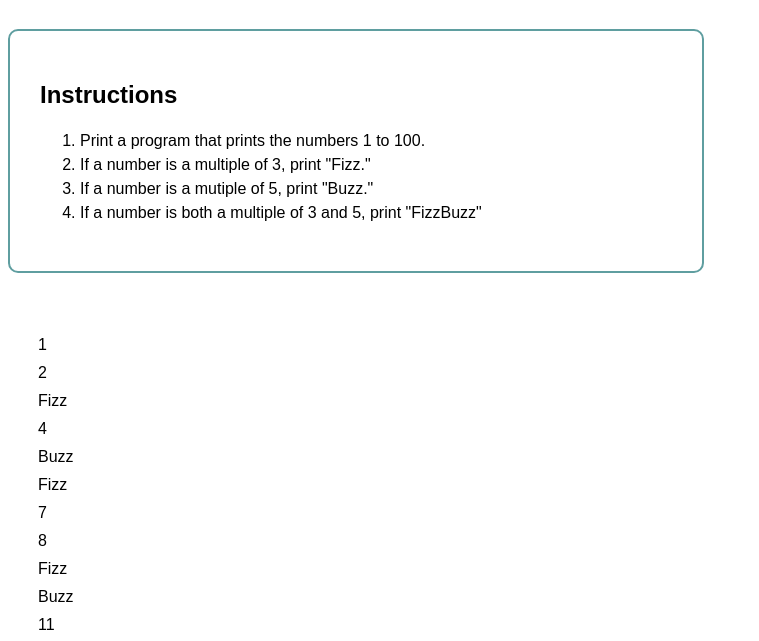
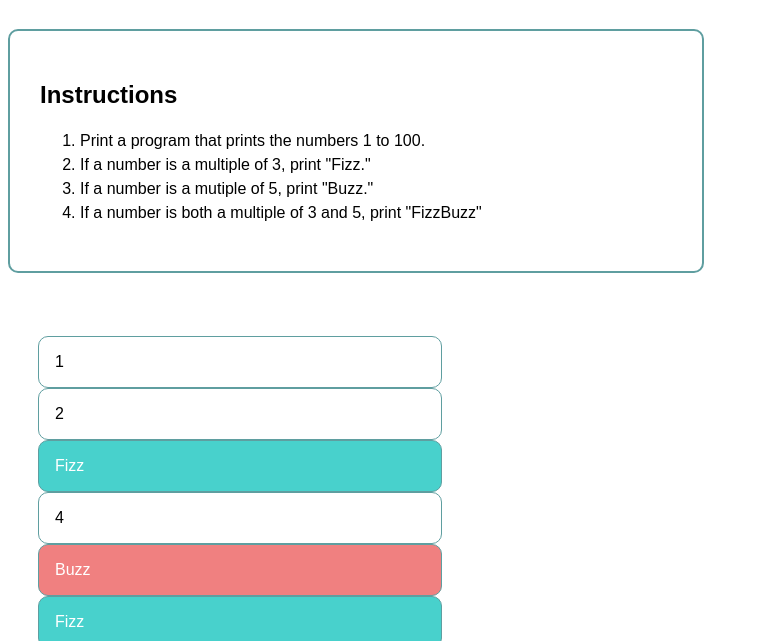
Before and after one commit to Eleanor-Shellstrop/fizzbuzz, a plain HTML site: page index.html in a window 1280 px wide. Shown: the part 150-791 px from the top of the page, without its empty margins (0-759 px from the left). Drawn offline with Linux system fonts and the light colour scheme.

Commit message:
Style the number list

```diff
--- a/style.css
+++ b/style.css
@@ -28,5 +28,31 @@ li {
 }
 
 .num {
-    margin: 10px auto;
+    width: 30%;
+    margin: 0;
+    padding: 1em;
+    border: 1px solid cadetblue;
+    border-radius: 10px;
 }
+
+.fizz,
+.buzz,
+.fizzbuzz {
+    width: 30%;
+    margin: 0;
+    padding: 1em;
+    border-radius: 10px;
+    color: white;
+}
+
+.fizz {
+    background-color: mediumturquoise;
+}
+
+.buzz {
+    background-color: lightcoral;
+}
+
+.fizzbuzz {
+    background-color: plum;
+}
```
